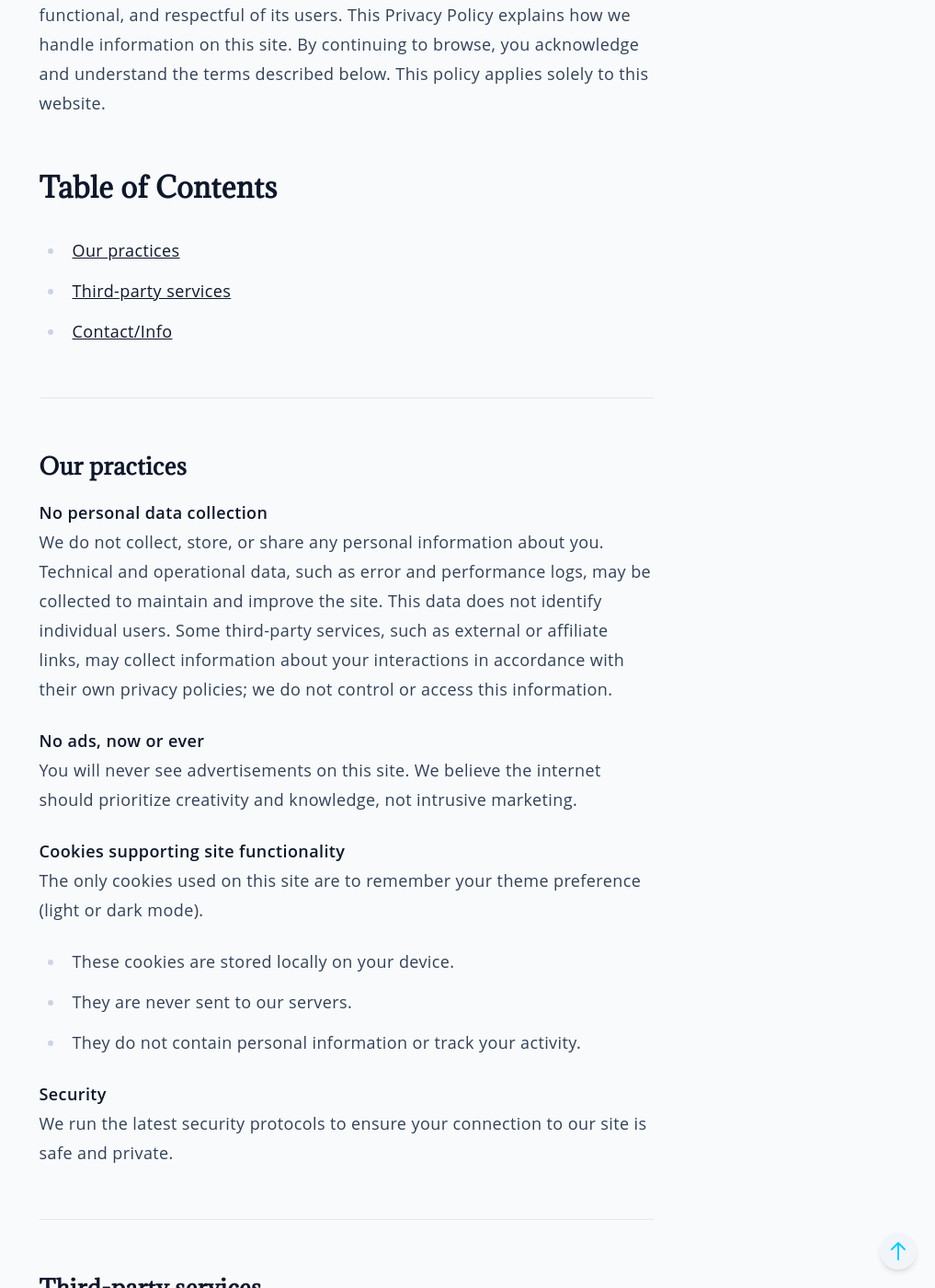
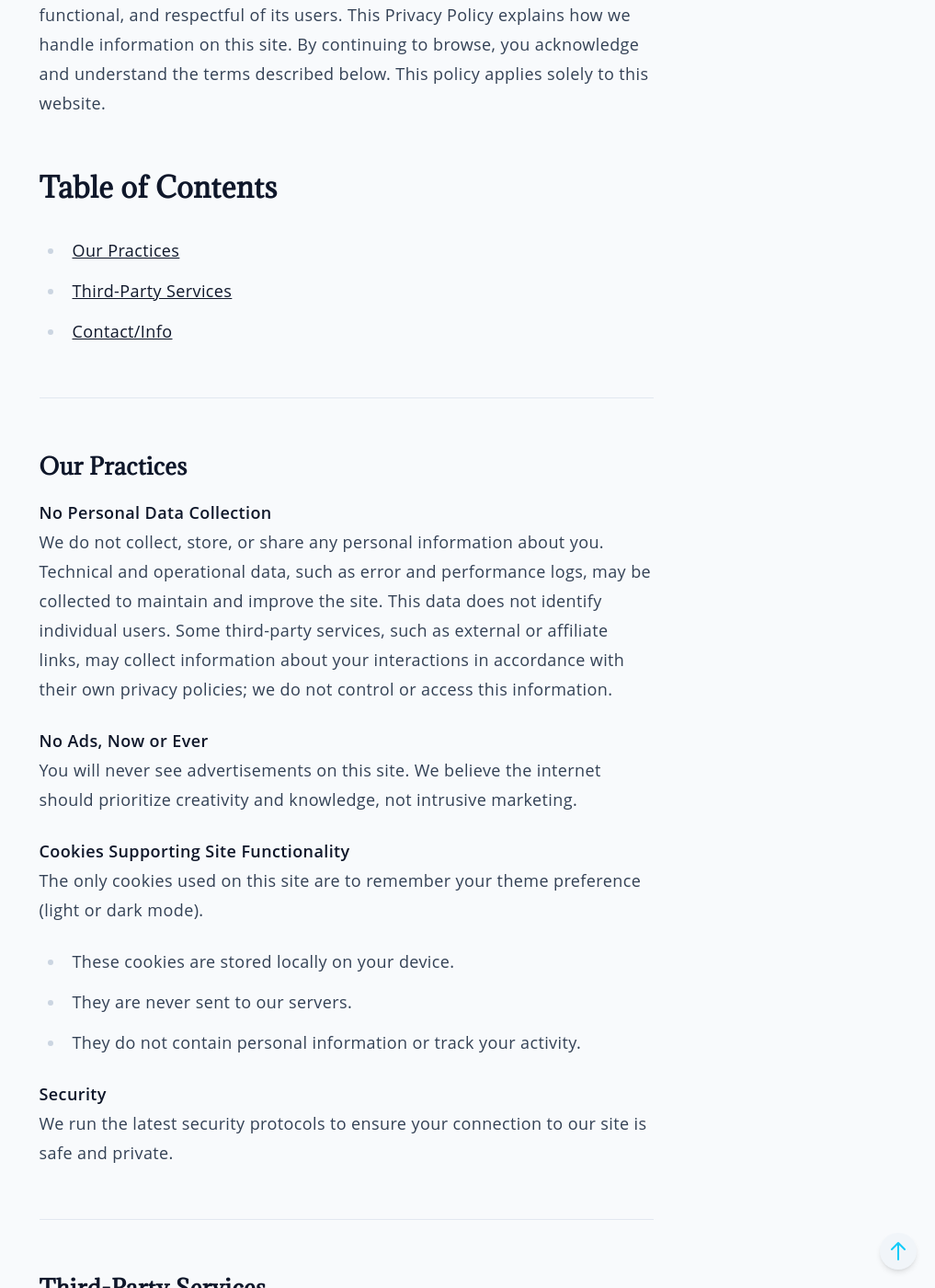
Before and after one commit to KanbeiKuroda/q7m_s9xv4kz8r2b1t6_dwpf0hlj, a Jekyll site: the page built from privacy_policy.md, in a window 1280 px wide and 1400 px high, scrolled down 296 px. Shown: the whole window at 92% size, without its empty margins (263-1280 px from the left). Built offline with Jekyll 4.4.1, drawn with Linux system fonts in a browser that asks for light colours; some web fonts are replaced; some of the changed text lies outside the part shown.

```diff
--- a/privacy_policy.md
+++ b/privacy_policy.md
@@ -11,21 +11,21 @@ layout: page
 We care deeply about your privacy and believe the internet should be safe, functional, and respectful of its users. This Privacy Policy explains how we handle information on this site. By continuing to browse, you acknowledge and understand the terms described below. This policy applies solely to this website.
 
 ## Table of Contents
-- [Our practices](#our-practices)
-- [Third-party services](#third-party-services)
+- [Our Practices](#our-practices)
+- [Third-Party Services](#third-party-services)
 - [Contact/Info](#contact-us)
 
 ---
 
-### Our practices
+### Our Practices
 
-**No personal data collection**
+**No Personal Data Collection**
 We do not collect, store, or share any personal information about you. Technical and operational data, such as error and performance logs, may be collected to maintain and improve the site. This data does not identify individual users. Some third-party services, such as external or affiliate links, may collect information about your interactions in accordance with their own privacy policies; we do not control or access this information.
 
-**No ads, now or ever**
+**No Ads, Now or Ever**
 You will never see advertisements on this site. We believe the internet should prioritize creativity and knowledge, not intrusive marketing.
 
-**Cookies supporting site functionality**
+**Cookies Supporting Site Functionality**
 The only cookies used on this site are to remember your theme preference (light or dark mode).
 
 - These cookies are stored locally on your device.
@@ -37,20 +37,20 @@ We run the latest security protocols to ensure your connection to our site is sa
 
 ---
 
-### Third-party services
+### Third-Party Services
 
 Our site uses third-party services to deliver content, improve performance, and provide additional functionality. We do not control these services and do not have access to any personal information they may process.
 
-**Hosting & server providers**
+**Hosting & Server Providers**
 Our site is hosted and delivered by Cloudflare (Cloudflare, Inc.), which processes non-identifiable technical information, such as IP address, browser type, and approximate location, for performance, routing, and security purposes. You can learn more in [Cloudflare’s Privacy Policy](https://www.cloudflare.com/privacypolicy/).
 
 **Content Delivery Network (CDN)**
 We use a content delivery network (CDN) to deliver static assets, such as images and fonts. CDNs may process non-identifiable technical data for routing, performance, and security purposes, but they do not provide personal identifiers to us.
 
-**Traffic statistics**
+**Traffic Statistics**
 Anonymous, operational metrics may be collected by hosting and CDN services to monitor performance, security, and bandwidth. These metrics cannot identify individual users.
 
-**External links, affiliate links & social media sharing**
+**External Links, Affiliate Links & Social Media Sharing**
 Our site may include links to external websites, affiliate links, or social media sharing options. These links may direct you to third-party platforms, which may collect information about your visit in accordance with their own privacy policies. We do not control these third-party sites and encourage you to review their privacy practices before interacting with them.
 
 ---
```
